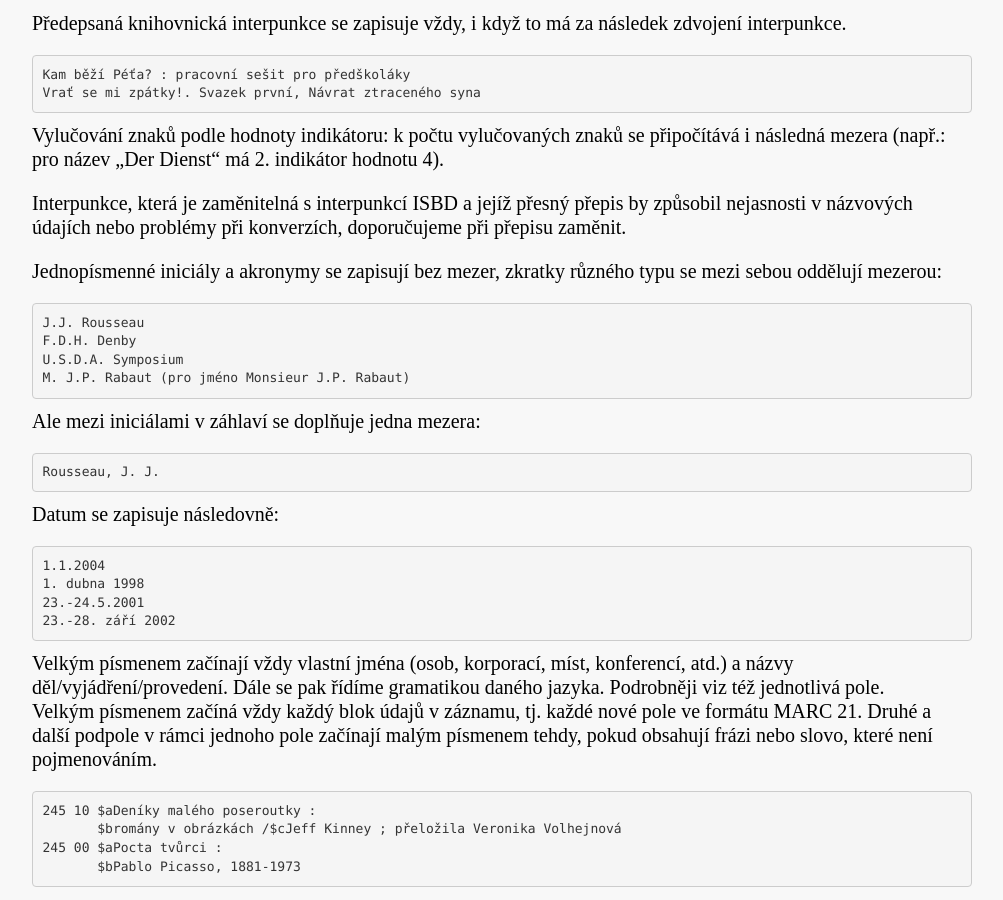
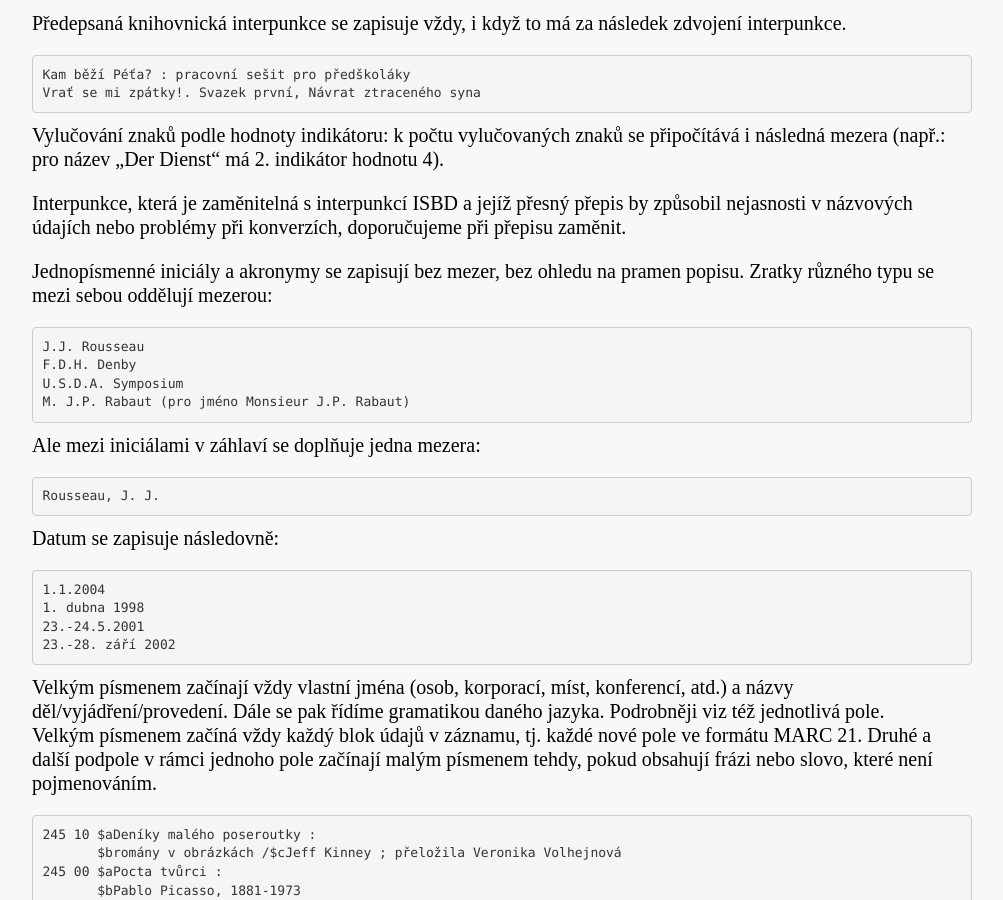
Before and after one commit to WebarchivCZ/katalogizacni-manual, a Jekyll site: the page built from _posts/2017-06-27-uvod.md, in a window 1280 px wide and 900 px high, scrolled down 1162 px. Shown: the whole window, without its empty margins (138-1141 px from the left). Built offline with Jekyll 4.4.1, drawn with Linux system fonts in a browser that asks for light colours.

Commit message:
úvod - doplněny informace

````diff
--- a/_posts/2017-06-27-uvod.md
+++ b/_posts/2017-06-27-uvod.md
@@ -40,7 +40,7 @@ Interpunkce, která je zaměnitelná s interpunkcí ISBD a jejíž přesný pře
 nejasnosti v názvových údajích nebo problémy při konverzích, doporučujeme při přepisu
 zaměnit.
 
-Jednopísmenné iniciály a akronymy se zapisují bez mezer, zkratky různého typu se mezi sebou oddělují mezerou:
+Jednopísmenné iniciály a akronymy se zapisují bez mezer, bez ohledu na pramen popisu. Zratky různého typu se mezi sebou oddělují mezerou:
 
 ```
 J.J. Rousseau
````
